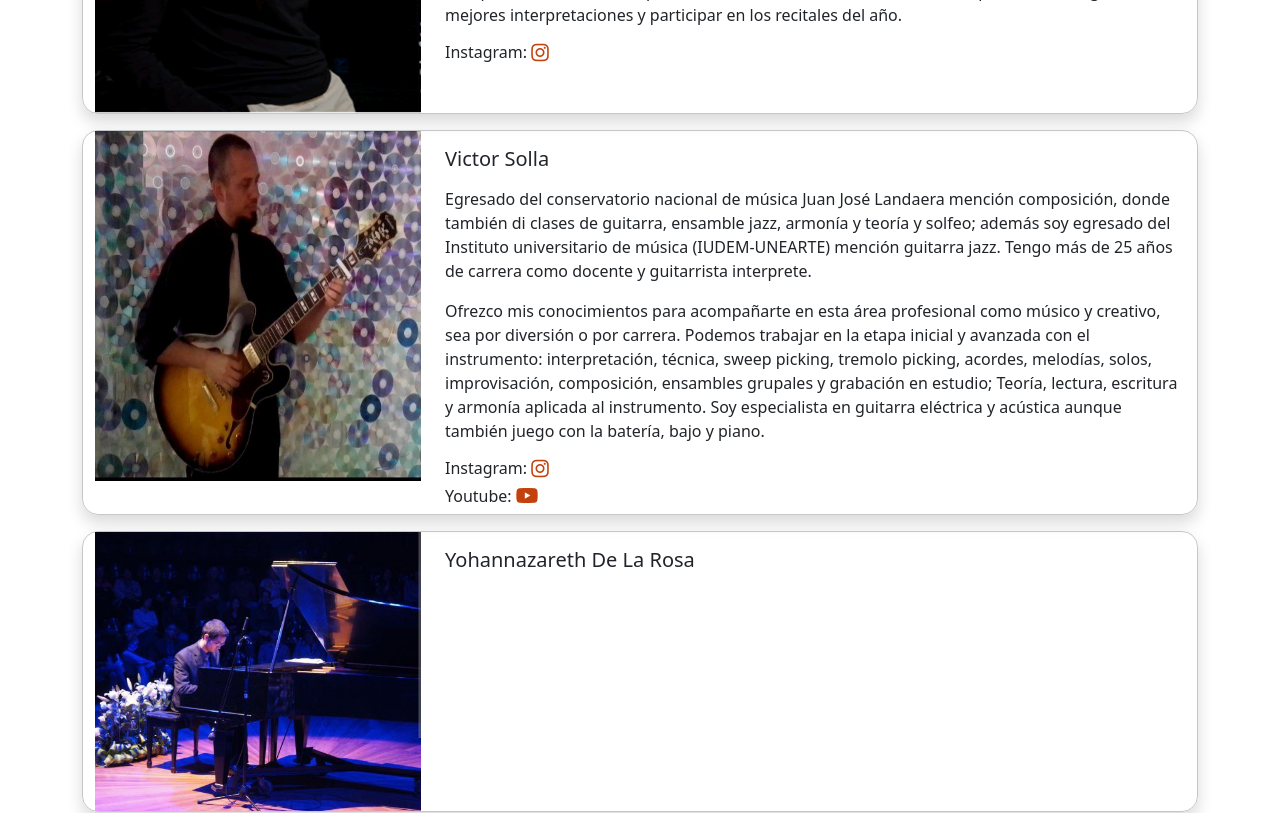
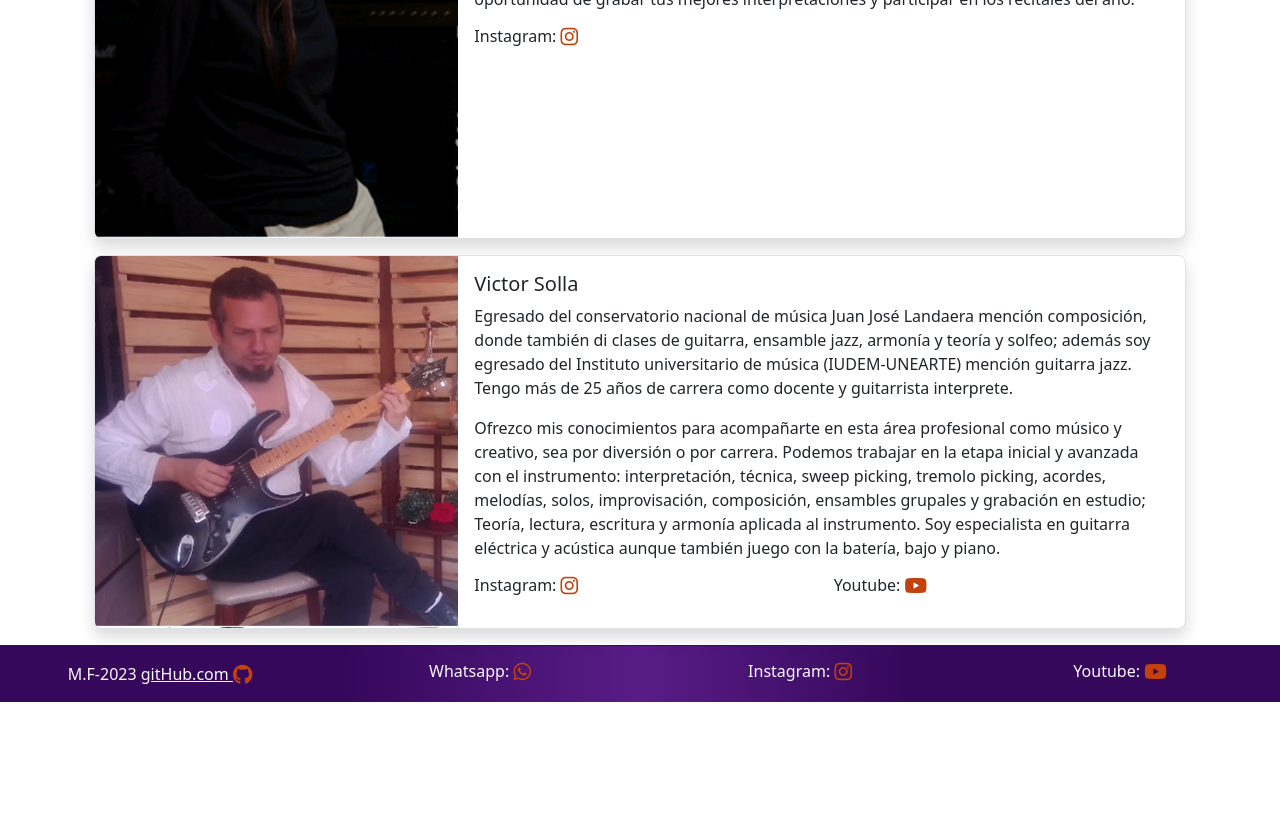
Before and after one commit to miguelfiguera/sol-y-artes, a React (Create React App) app: page /sol-y-artes/teachers in a window 1280 px wide. Shown: the part 660-1473 px from the top of the page. After the commit the page ends 1362 px from the top, so only its background shows below. Built offline with nearby package versions, Linux system fonts and the light colour scheme.

Commit message:
create cards horizontal design with bootstrap

```diff
--- a/src/components/teachers/teacher.js
+++ b/src/components/teachers/teacher.js
@@ -3,17 +3,23 @@ import React from 'react'
 export function Teacher({object}) {
   const darkOrange='#c2410c'
 
-return (
-<div className="mt-3 mb-3 row aling-items-start border rounded-4 border-secondary-subtle shadow" >
-  <img src={object.photo} className="rounded-3 col" alt="Picture of the Teacher" style={{maxHeight:'350px',maxWidth:'350px'}}/>
-  <div className="col ">
-    <h5 className="card-title mt-3 mb-3">{object.name}</h5>
-    <p className="card-text">{object.resume}</p>
-    <p className='card-text'>{object.resume2}</p>
-    <div className="row ">
+
+return object.resume==='' ? <div/> :
+
+<div class="card mb-3 border rounded-3 shadow">
+  <div class="row g-0">
+    <div class="col-md-4">
+      <img src={object.photo}  class="img-fluid rounded-start" alt="Picture of the Teacher" stlye={{maxWidth:'350px',maxHeigth:'350px'}}/>
+    </div>
+    <div class="col-md-8">
+      <div class="card-body">
+        <h5 class="card-title">{object.name}</h5>
+        <p class="card-text">{object.resume}</p>
+        <p className="card-text">{object.resume2}</p>
+        <div className="row align-items-start">
 
     {object.instagram==='' ? <p />:
-    <h6 className="text-reset text-dark">
+    <h6 className="col text-reset text-dark">
             Instagram:{" "}
             <a href={object.instagram}>
               <i className="fa-brands fa-instagram fa-lg" style={{color:darkOrange}}></i>
@@ -21,15 +27,16 @@ return (
           </h6>}
 
           {object.youtube==="" ? <p />:
-          <h6 className="text-reset text-dark">
+          <h6 className=" col text-reset text-dark">
             Youtube:{" "}
             <a href={object.youtube} className="text-reset text-dark">
               <i className="fa-brands fa-youtube fa-lg" style={{color:darkOrange}}></i>
             </a>
           </h6>}
           </div>
-          </div>
+      </div>
+    </div>
+  </div>
+  </div>
 
-</div>
-
-)}
+}
--- a/src/components/teachers/teacherObjects.js
+++ b/src/components/teachers/teacherObjects.js
@@ -1,6 +1,6 @@
 // this may need uniqid()
 import uniqid from 'uniqid';
-import photoSolla from '../../graphic_resources/profile_pictures/photo1683218520.jpeg'
+import photoSolla from '../../graphic_resources/Galeria_estudiantes/victorSolla.png'
 import photoYoha from '../../graphic_resources/Galeria_estudiantes/Yohangelly De La Rosa Profesora de piano, canto y lenguaje.png'
 import photoYohan from '../../graphic_resources/profile_pictures/photo1683217769.jpeg'
 import photoRebeca from '../../graphic_resources/Galeria_estudiantes/RebecaUgas.png'
```
Also changed, not shown: src/graphic_resources/Galeria_estudiantes/victorSolla.png (renamed from src/graphic_resources/Galeria_estudiantes/Victor Solla profesor de guitarra, bajo, batería y armonía moderna.png).
